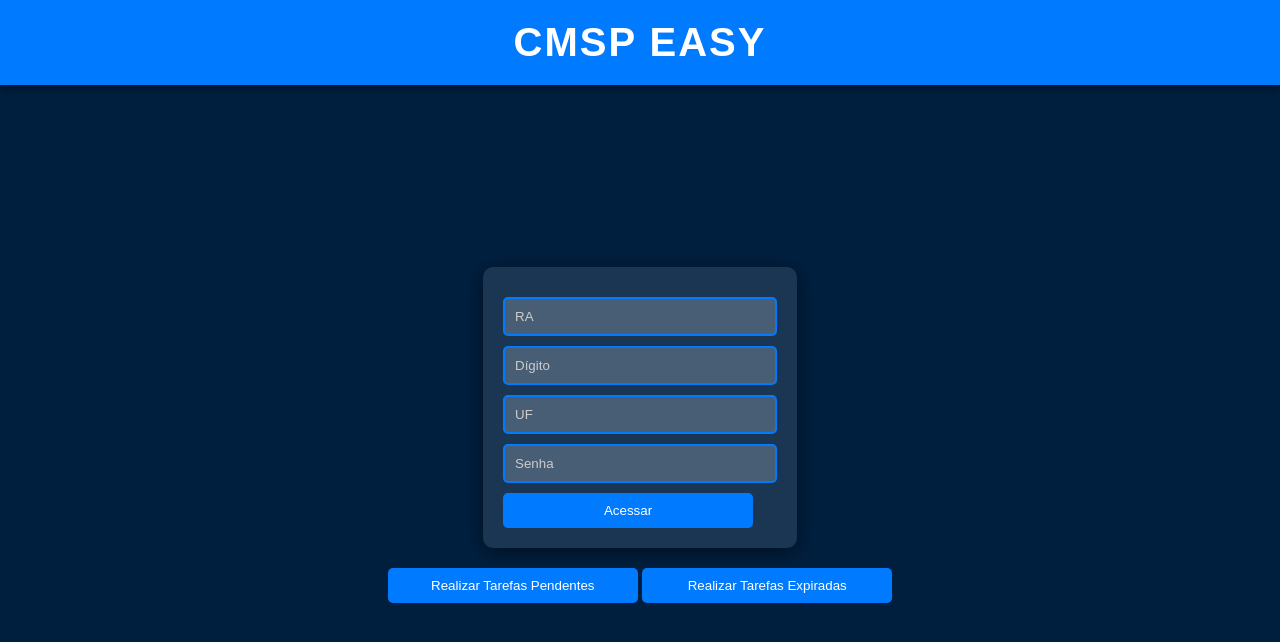
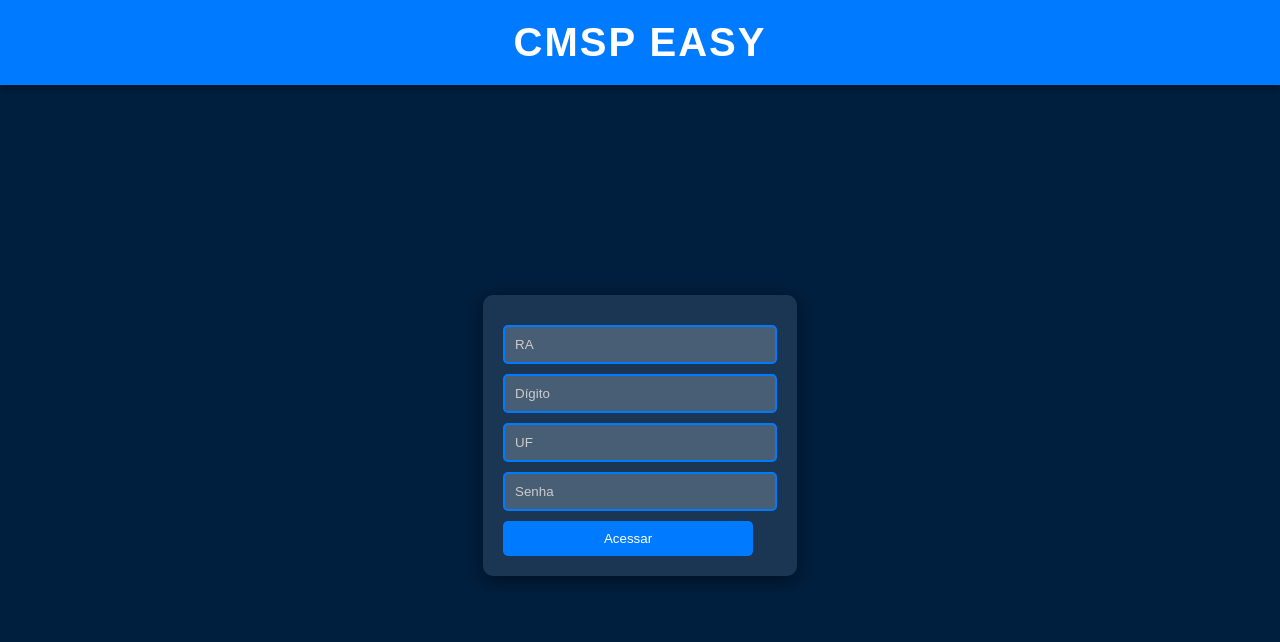
Before and after one commit to Desconhecido000/Cmsp-easy, a plain HTML site: page index.html in a window 1280 px wide. Drawn offline with Linux system fonts and the light colour scheme.

Commit message:
index.html

```diff
--- a/index.html
+++ b/index.html
@@ -3,7 +3,7 @@
 <head>
     <meta charset="UTF-8">
     <meta name="viewport" content="width=device-width, initial-scale=1.0">
-    <title>CMSP Easy</title>
+    <title>CMSP Easy - Login</title>
     <link rel="stylesheet" href="style.css">
 </head>
 <body>
@@ -18,12 +18,8 @@
             <input type="password" id="senha" placeholder="Senha" required>
             <button type="submit">Acessar</button>
         </form>
-        <div class="task-buttons">
-            <button id="pendingTasks">Realizar Tarefas Pendentes</button>
-            <button id="expiredTasks">Realizar Tarefas Expiradas</button>
-        </div>
         <div id="message" class="message"></div>
     </div>
     <script src="script.js"></script>
 </body>
-  </html>
+</html>
```
